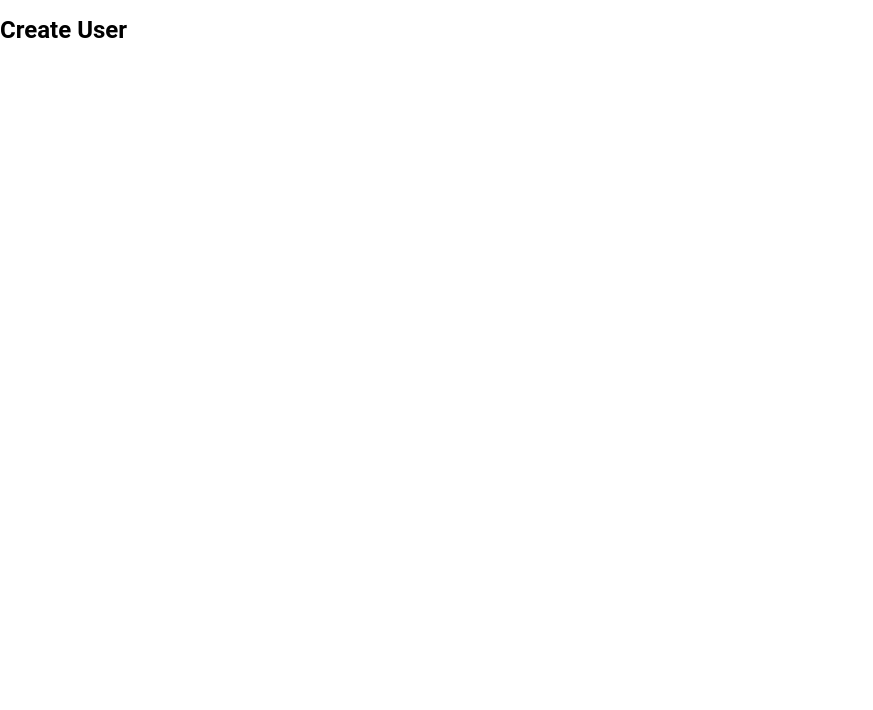
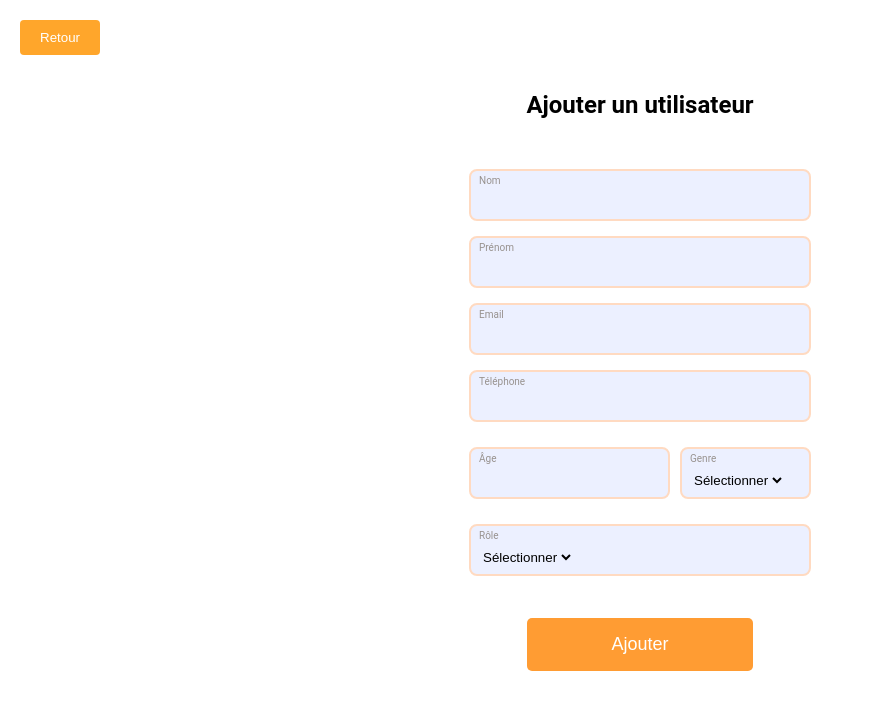
Before and after one commit to AlizeaMassePlat/overkillLocker, a Vue app in the folder admin-app/: page /utilisateurs/creer in a window 1280 px wide. Shown: the top 710 px of the page, without its empty margins (0-873 px from the left). Built offline with nearby package versions, Linux system fonts and the light colour scheme.

Commit message:
over-92-merge-dev-Usercreate

```diff
--- a/admin-app/src/components/FormInputComponent.vue
+++ b/admin-app/src/components/FormInputComponent.vue
@@ -1,6 +1,6 @@
 <template>
   <div class="form-input">
-    <label :for="id">{{ label }}</label>
+    <p :for="id">{{ label }}</p>
     <input
       :type="type"
       :id="id"
--- a/admin-app/src/components/LoginFormComponent.vue
+++ b/admin-app/src/components/LoginFormComponent.vue
@@ -36,7 +36,7 @@ export default {
 };
 </script>
 <style scoped>
-.form {
+/* .form {
   padding: 16px;
-}
+} */
 </style>
--- a/admin-app/src/components/UserFormComponent.vue
+++ b/admin-app/src/components/UserFormComponent.vue
@@ -1,117 +1,154 @@
 <template>
-  <div class="user-form">
-    <h2>Ajouter un utilisateur</h2>
-    <form @submit.prevent="handleSubmit">
+  <div>
+    <header>
+      <h1>Ajouter un utilisateur</h1>
+    </header>
+    <main>
+      <form @submit.prevent="handleSubmit" class="form">
         <div class="form-group">
-        <label for="nom">Nom</label>
-        <input type="text" id="nom" v-model="user.nom" />
+          <label class="input-label">Nom</label>
+          <input type="text" v-model="user.nom" required />
         </div>
         <div class="form-group">
-        <label for="prenom">Prénom</label>
-        <input type="text" id="prenom" v-model="user.prenom" />
+          <label class="input-label">Prénom</label>
+          <input type="text" v-model="user.prenom" required />
         </div>
         <div class="form-group">
-        <label for="email">Email</label>
-        <input type="email" id="email" v-model="user.email" />
+          <label class="input-label">Email</label>
+          <input type="email" v-model="user.email" required />
         </div>
         <div class="form-group">
-        <label for="telephone">Téléphone</label>
-        <input type="tel" id="telephone" v-model="user.telephone" />
+          <label class="input-label">Téléphone</label>
+          <input type="tel" v-model="user.telephone" required />
+        </div>
+        <div class="form-group-inline">
+          <div class="form-group">
+            <label class="input-label">Âge</label>
+            <input type="number" v-model="user.age" required />
           </div>
           <div class="form-group">
-        <label for="age">Âge</label>
-        <input type="number" id="age" v-model="user.age" />
+            <label class="input-label">Genre</label>
+            <select v-model="user.genre" required>
+              <option disabled value="">Sélectionner</option>
+              <option>Masculin</option>
+              <option>Féminin</option>
+              <option>Autre</option>
+            </select>
+          </div>
         </div>
         <div class="form-group">
-        <label for="genre">Genre</label>
-        <select id="genre" v-model="user.genre">
-          <option value="masculin">Masculin</option>
-          <option value="feminin">Féminin</option>
-          <option value="feminin">Autre</option>
+          <label class="input-label">Rôle</label>
+          <select v-model="user.role" required>
+            <option disabled value="">Sélectionner</option>
+            <option>Étudiant</option>
+            <option>Intervenant</option>
+            <option>Externe</option>
           </select>
         </div>
-      <div class="form-group">
-        <label for="role">Rôle</label>
-        <select type="text" id="role" v-model="user.role" >
-          <option value="etudiant">Etudiant</option>
-          <option value="prof">Prof</option>
-          <option value="externe">Externe</option>
-        </select>
+        <div class="add-button">
+          <button type="submit" class="submit-button">Ajouter</button>
         </div>
-      <button type="submit">Ajouter</button>
       </form>
+    </main>
   </div>
 </template>
 
 <script>
 export default {
-  name: 'UserFormComponent',
+  name: "UserFormComponent",
   data() {
     return {
-      user : {
-        nom: '',
-        prenom: '',
-        email: '',
-        telephone: '',
-        age: '',
-        genre: '',
-        role: ''
-      }
-    }
+      user: {
+        nom: "",
+        prenom: "",
+        email: "",
+        telephone: "",
+        age: "",
+        genre: "",
+        role: "",
+      },
+    };
   },
   methods: {
     handleSubmit() {
       // Handle save logic here
-      console.log('Save user', this.nom, this.email);
-    }
-  }
+      console.log("Save user", this.user);
+    },
+  },
 };
 </script>
 
 <style scoped>
 /* Styles pour le formulaire d'utilisateur */
-.user-form {
-  padding: 16px;
-  background-color: white;
-  border: 1px solid #ddd;
+body {
+  font-family: Arial, sans-serif;
+}
+header {
+  text-align: center;
+  margin-bottom: 20px;
+}
+.form {
+  max-width: 342px;
+  margin: 0 auto;
+  padding: 20px;
+}
+.form-group {
+  margin-bottom: 15px;
+  position: relative;
+  width: 100%;
+  padding: 21px 8px 8px 8px;
+  border: 2px solid #ffdac1;
   border-radius: 8px;
-  max-width: 400px;
-  margin: auto;
+  box-sizing: border-box;
+  font-size: 16px;
+  margin-top: 10px;
+  background-color: #ecf0ff;
+}
+.form-group-inline {
+  display: flex;
+  justify-content: space-between;
+}
+.form-group-inline .form-group {
+  flex: 1;
+  margin-right: 10px;
+  position: relative;
+}
+.form-group-inline .form-group:last-child {
+  margin-right: 0;
+}
+.input-label {
+  position: absolute;
+  font-size: 10px;
+  top: 4px;
+  color: #98928f;
+}
+input[type="text"],
+input[type="email"],
+input[type="tel"],
+input[type="number"],
+select {
+  border: none;
+  background: none;
+  outline: none;
 }
 
-.user-form h2 {
-  text-align: center;
+.add-button {
+  display: flex;
+  justify-content: center;
 }
-
-.form-group {
-  margin-bottom: 16px;
+button.submit-button {
+  width: 66%;
+  padding: 16px;
+  margin: 8%;
+  border: none;
+  border-radius: 5px;
+  background-color: #ff9c33;
+  color: white;
+  font-size: 18px;
+  cursor: pointer;
+  transition: background-color 0.3s;
 }
-
-.form-group label {
-  display: block;
-  margin-bottom: 8px;
-}
-
-.form-group input,
-.form-group select {
-  width: 96%;
-  padding: 8px;
-  border: 1px solid #ddd;
-  border-radius: 4px;
-}
-
-button {
-  display: block;
-  width: 100%;
-  padding: 12px;
-  background-color: #ffa62b;
-  color: white;
-  border: none;
-  border-radius: 4px;
-  cursor: pointer;
-}
-
-button:hover {
-  background-color: #e59426;
+button.submit-button:hover {
+  background-color: #e08c2d;
 }
 </style>
--- a/admin-app/src/views/CreateUserView.vue
+++ b/admin-app/src/views/CreateUserView.vue
@@ -1,19 +1,46 @@
 <template>
-  <div>
-    <h1>Create User</h1>
-    <!-- User creation form here -->
+  <div class="users-view">
+    <div class="content">
+     <button class="back-button">Retour</button>
+      <UserFormComponent
+      />
+    </div>
   </div>
 </template>
 
 <script>
+import UserFormComponent from '../components/UserFormComponent.vue';
 export default {
   name: 'CreateUserView',
   components: {
-
+    UserFormComponent,
   }
 };
+
 </script>
 
 <style scoped>
 /* Add your styles here */
+.users-view {
+  display: flex;
+}
+
+.content {
+  flex-grow: 1;
+  padding: 20px;
+}
+
+.back-button {
+  background-color: #ffa62b;
+  color: white;
+  border: none;
+  border-radius: 4px;
+  padding: 10px 20px;
+  cursor: pointer;
+  margin-bottom: 20px;
+}
+
+.back-button:hover {
+  background-color: #e59426;
+}
 </style>
--- a/admin-app/src/views/UsersView.vue
+++ b/admin-app/src/views/UsersView.vue
@@ -10,38 +10,15 @@
 </template>
 
 <script>
-import UserFormComponent from '../components/UserFormComponent.vue';
 
 export default {
   name: 'UsersView',
   components: {
-    UserFormComponent
   }
 };
 </script>
 
 <style scoped>
 /* Styles pour la vue principale */
-.users-view {
-  display: flex;
-}
 
-.content {
-  flex-grow: 1;
-  padding: 20px;
-}
-
-.back-button {
-  background-color: #ffa62b;
-  color: white;
-  border: none;
-  border-radius: 4px;
-  padding: 10px 20px;
-  cursor: pointer;
-  margin-bottom: 20px;
-}
-
-.back-button:hover {
-  background-color: #e59426;
-}
 </style>
```
Lines whose indentation alone changed are shown as unchanged.
